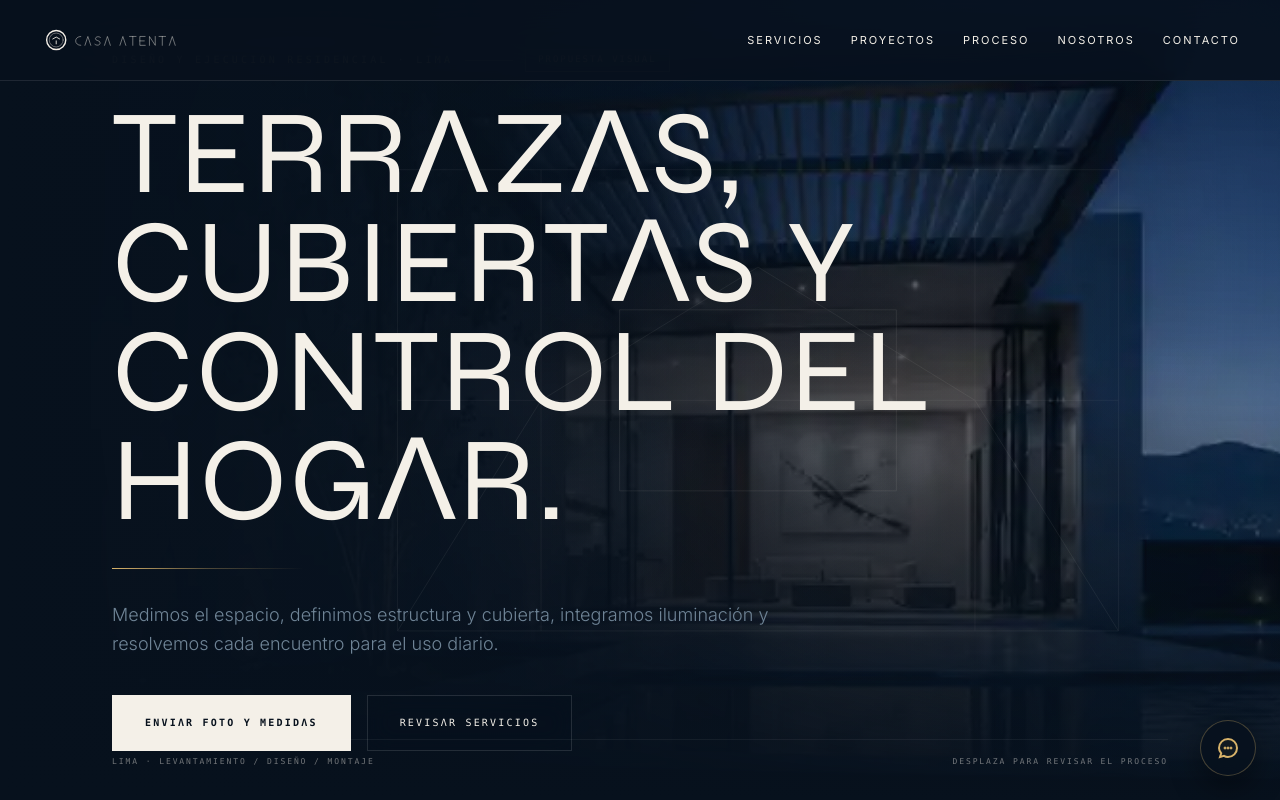
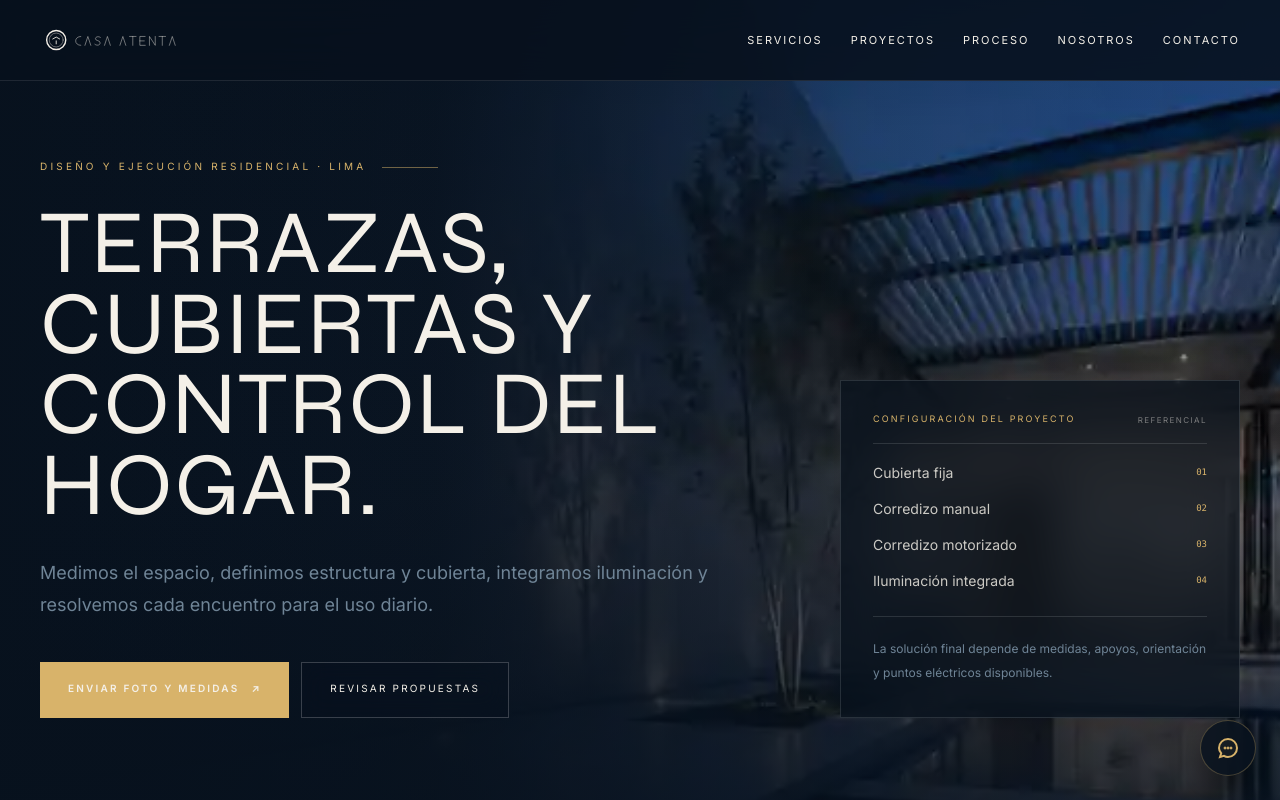
Before and after one commit to aldonovar/casaatenta-web, a Next.js app: page / in a window 1280 px wide. Shown: the top 800 px of the page. Built offline with nearby package versions, Linux system fonts and the light colour scheme.

Commit message:
refactor: rebuild hero as stable architectural experience

```diff
--- a/src/components/HeroSection.tsx
+++ b/src/components/HeroSection.tsx
@@ -1,208 +1,59 @@
-"use client";
-
 import Image from "next/image";
 import Link from "next/link";
-import React, { useLayoutEffect, useRef } from "react";
-import { gsap } from "gsap";
-import { ScrollTrigger } from "gsap/ScrollTrigger";
-import { homeCopy } from "@/data/site";
 import { WHATSAPP_LINK } from "@/constants/contact";
-import { BrandText } from "./BrandText";
 
-gsap.registerPlugin(ScrollTrigger);
+const systems=["Cubierta fija","Corredizo manual","Corredizo motorizado","Iluminación integrada"];
 
-const HERO_IMAGES = [
-  { src: "/media/hero/hero-desktop-01.webp", delay: "0s" },
-  { src: "/media/hero/hero-desktop-02.webp", delay: "6s" },
-  { src: "/media/hero/hero-desktop-03.webp", delay: "12s" },
-] as const;
-
-export const HeroSection: React.FC = () => {
-  const heroRef = useRef<HTMLElement>(null);
-  const visualRef = useRef<HTMLDivElement>(null);
-  const contentRef = useRef<HTMLDivElement>(null);
-  const geometryRef = useRef<SVGSVGElement>(null);
-
-  useLayoutEffect(() => {
-    const root = heroRef.current;
-    if (!root) return;
-
-    const reducedMotion = window.matchMedia("(prefers-reduced-motion: reduce)").matches;
-    const ctx = gsap.context(() => {
-      const revealNodes = gsap.utils.toArray<HTMLElement>("[data-hero-reveal]");
-      const lines = gsap.utils.toArray<SVGGeometryElement>(".hero-geometry-line");
-
-      if (reducedMotion) {
-        gsap.set(revealNodes, { autoAlpha: 1, y: 0 });
-        return;
-      }
-
-      lines.forEach((line) => {
-        const length = line.getTotalLength();
-        gsap.set(line, { strokeDasharray: length, strokeDashoffset: length });
-      });
-
-      gsap
-        .timeline({ defaults: { ease: "power3.out" } })
-        .to(lines, { strokeDashoffset: 0, duration: 1.25, stagger: 0.06, ease: "power2.inOut" })
-        .fromTo(
-          revealNodes,
-          { autoAlpha: 0, y: 28 },
-          { autoAlpha: 1, y: 0, duration: 0.9, stagger: 0.09 },
-          "-=0.7",
-        );
-
-      gsap.to(visualRef.current, {
-        yPercent: 9,
-        scale: 1.035,
-        ease: "none",
-        scrollTrigger: {
-          trigger: root,
-          start: "top top",
-          end: "bottom top",
-          scrub: 0.8,
-        },
-      });
-
-      gsap.to(contentRef.current, {
-        yPercent: -7,
-        autoAlpha: 0.18,
-        ease: "none",
-        scrollTrigger: {
-          trigger: root,
-          start: "top top",
-          end: "bottom 30%",
-          scrub: 0.7,
-        },
-      });
-
-      gsap.to(geometryRef.current, {
-        yPercent: -12,
-        rotate: 2,
-        ease: "none",
-        scrollTrigger: {
-          trigger: root,
-          start: "top top",
-          end: "bottom top",
-          scrub: 0.8,
-        },
-      });
-    }, root);
-
-    return () => ctx.revert();
-  }, []);
-
-  return (
-    <section
-      ref={heroRef}
-      id="hero"
-      aria-labelledby="hero-title"
-      className="relative flex min-h-[760px] h-[100svh] w-full items-center overflow-hidden bg-ca-bg-deep px-6 md:px-16 lg:px-28"
-    >
-      <style>{`
-        @keyframes caHeroCrossfade {
-          0%, 100% { opacity: 0; transform: scale(1.035); }
-          5%, 29% { opacity: 1; transform: scale(1.075); }
-          34% { opacity: 0; transform: scale(1.095); }
-        }
-        @media (prefers-reduced-motion: reduce) {
-          .ca-hero-frame { animation: none !important; }
-          .ca-hero-frame:not(:first-child) { display: none; }
-        }
-      `}</style>
-
-      <div ref={visualRef} className="absolute inset-0 z-0 overflow-hidden" aria-hidden="true">
-        {HERO_IMAGES.map((image, index) => (
-          <div
-            key={image.src}
-            className="ca-hero-frame absolute inset-0 opacity-0 will-change-transform"
-            style={{ animation: "caHeroCrossfade 18s linear infinite", animationDelay: image.delay }}
-          >
-            <Image
-              src={image.src}
-              alt=""
-              fill
-              priority={index === 0}
-              sizes="100vw"
-              className="object-cover object-center"
-            />
-          </div>
-        ))}
+export function HeroSection(){
+  return <section id="hero" aria-labelledby="hero-title" className="relative min-h-[780px] overflow-hidden bg-[#07111d] pt-20 text-ca-text lg:min-h-[900px]">
+    <div className="absolute inset-0">
+      <Image src="/media/hero/hero-desktop-01.webp" alt="Propuesta visual de terraza con estructura, cubierta e iluminación integrada" fill priority sizes="100vw" className="object-cover object-center"/>
+      <div className="absolute inset-0 bg-[linear-gradient(90deg,rgba(7,17,29,.98)_0%,rgba(7,17,29,.92)_34%,rgba(7,17,29,.42)_67%,rgba(7,17,29,.14)_100%)]"/>
+      <div className="absolute inset-0 bg-[linear-gradient(180deg,rgba(7,17,29,.18)_0%,rgba(7,17,29,.08)_55%,rgba(7,17,29,.9)_100%)]"/>
     </div>
 
-      <div className="absolute inset-0 z-[1] bg-gradient-to-r from-ca-bg-deep via-ca-bg-deep/82 to-ca-bg-deep/24" />
-      <div className="absolute inset-0 z-[1] bg-gradient-to-b from-ca-bg-deep/30 via-transparent to-ca-bg-deep" />
-      <div className="absolute inset-0 z-[1] bg-[radial-gradient(circle_at_72%_44%,transparent_0%,rgba(7,17,29,0.18)_36%,var(--color-ca-bg-deep)_100%)]" />
-
-      <div className="pointer-events-none absolute inset-0 z-[2] flex items-center justify-end px-6 md:px-16 lg:px-28">
-        <svg
-          ref={geometryRef}
-          viewBox="0 0 960 640"
-          className="h-auto w-full max-w-[820px] fill-none stroke-ca-text opacity-[0.055] md:opacity-[0.09]"
-          aria-hidden="true"
-        >
-          <rect x="58" y="50" width="844" height="540" strokeWidth="0.7" className="hero-geometry-line" />
-          <path d="M58 320H902" strokeWidth="0.6" className="hero-geometry-line" />
-          <path d="M226 50V590M734 50V590" strokeWidth="0.6" className="hero-geometry-line" />
-          <path d="M58 590L226 320L480 164L734 320L902 590" strokeWidth="0.8" className="hero-geometry-line" />
-          <rect x="318" y="214" width="324" height="212" strokeWidth="1" className="hero-geometry-line" />
-        </svg>
+    <div className="relative z-10 mx-auto grid min-h-[700px] max-w-[1440px] items-end px-6 pb-24 pt-20 lg:grid-cols-12 lg:px-10 lg:pb-28">
+      <div className="lg:col-span-7 lg:pb-16">
+        <div className="mb-7 flex items-center gap-4">
+          <span className="text-[10px] uppercase tracking-[.32em] text-brand-gold">Diseño y ejecución residencial · Lima</span>
+          <span className="h-px w-14 bg-brand-gold/50"/>
         </div>
 
-      <div ref={contentRef} className="relative z-10 mx-auto w-full max-w-7xl">
-        <div className="max-w-5xl">
-          <div data-hero-reveal className="mb-7 flex flex-wrap items-center gap-3">
-            <span className="font-mono text-[10px] uppercase tracking-[0.32em] text-brand-gold">
-              {homeCopy.hero.eyebrow}
-            </span>
-            <span className="h-px w-12 bg-brand-gold/45" />
-            <span className="border border-brand-gold/30 bg-ca-bg-deep/55 px-3 py-1 font-mono text-[9px] uppercase tracking-[0.22em] text-brand-gold backdrop-blur-md">
-              Propuesta visual
-            </span>
-          </div>
-
-          <h1
-            id="hero-title"
-            data-hero-reveal
-            className="max-w-5xl text-5xl font-display font-light uppercase leading-[0.92] tracking-[0.015em] text-ca-text sm:text-7xl md:text-8xl lg:text-[7.4rem]"
-          >
-            <BrandText>{homeCopy.hero.title}</BrandText>
+        <h1 id="hero-title" className="max-w-4xl text-[clamp(3.4rem,7vw,7.8rem)] font-display font-light uppercase leading-[.9] tracking-[-.025em]">
+          Terrazas, cubiertas y control del hogar.
         </h1>
 
-          <div data-hero-reveal className="my-8 h-px w-48 bg-gradient-to-r from-brand-gold via-brand-gold/35 to-transparent" />
-
-          <p
-            data-hero-reveal
-            className="max-w-2xl text-base font-light leading-relaxed text-ca-text-secondary md:text-lg"
-          >
-            {homeCopy.hero.subtitle}
+        <p className="mt-8 max-w-2xl text-base leading-7 text-ca-text-secondary md:text-lg md:leading-8">
+          Medimos el espacio, definimos estructura y cubierta, integramos iluminación y resolvemos cada encuentro para el uso diario.
         </p>
 
-          <div data-hero-reveal className="mt-9 flex w-full flex-col gap-4 sm:w-auto sm:flex-row">
-            <a
-              href={WHATSAPP_LINK}
-              target="_blank"
-              rel="noopener noreferrer"
-              className="inline-flex min-h-14 items-center justify-center border border-ca-text bg-ca-text px-8 py-4 font-mono text-[10px] font-semibold uppercase tracking-[0.22em] text-ca-bg-deep transition-colors duration-300 hover:bg-transparent hover:text-ca-text"
-            >
-              <BrandText>{homeCopy.hero.primaryCta}</BrandText>
+        <div className="mt-10 flex flex-col gap-3 sm:flex-row">
+          <a href={WHATSAPP_LINK} target="_blank" rel="noopener noreferrer" className="inline-flex min-h-14 items-center justify-center bg-brand-gold px-7 text-[10px] font-semibold uppercase tracking-[.22em] text-[#07111d] transition hover:bg-[#e5c98f]">
+            Enviar foto y medidas <span className="ml-3" aria-hidden="true">↗</span>
           </a>
-            <Link
-              href="/servicios"
-              className="inline-flex min-h-14 items-center justify-center border border-ca-border bg-ca-bg-deep/28 px-8 py-4 font-mono text-[10px] uppercase tracking-[0.22em] text-ca-text backdrop-blur-md transition-colors duration-300 hover:border-ca-text/40 hover:bg-ca-text/5"
-            >
-              <BrandText>{homeCopy.hero.secondaryCta}</BrandText>
+          <Link href="/proyectos" className="inline-flex min-h-14 items-center justify-center border border-white/20 bg-[#07111d]/35 px-7 text-[10px] uppercase tracking-[.22em] backdrop-blur-md transition hover:border-white/45 hover:bg-white/5">
+            Revisar propuestas
           </Link>
         </div>
       </div>
+
+      <aside className="mt-14 border border-white/12 bg-[#07111d]/72 p-6 backdrop-blur-xl lg:col-span-4 lg:col-start-9 lg:mb-16 lg:mt-0 lg:p-8" aria-label="Sistemas disponibles">
+        <div className="flex items-center justify-between border-b border-white/12 pb-4">
+          <span className="text-[9px] uppercase tracking-[.24em] text-brand-gold">Configuración del proyecto</span>
+          <span className="text-[8px] uppercase tracking-[.18em] text-ca-text/45">Referencial</span>
+        </div>
+        <ul className="mt-5 space-y-4">
+          {systems.map((item,index)=><li key={item} className="flex items-center justify-between gap-4 text-sm text-ca-text/82"><span>{item}</span><span className="text-[9px] font-mono text-brand-gold">0{index+1}</span></li>)}
+        </ul>
+        <p className="mt-6 border-t border-white/12 pt-5 text-xs leading-6 text-ca-text/50">La solución final depende de medidas, apoyos, orientación y puntos eléctricos disponibles.</p>
+      </aside>
     </div>
 
-      <div className="absolute bottom-8 left-6 right-6 z-10 flex items-center justify-between border-t border-ca-border/45 pt-4 font-mono text-[8px] uppercase tracking-[0.24em] text-ca-text/45 md:left-16 md:right-16 lg:left-28 lg:right-28">
-        <span>Lima · levantamiento / diseño / montaje</span>
-        <span className="hidden sm:inline">Desplaza para revisar el proceso</span>
+    <div className="absolute inset-x-0 bottom-0 z-10 border-t border-white/10 bg-[#07111d]/74 backdrop-blur-md">
+      <div className="mx-auto flex max-w-[1440px] flex-wrap items-center gap-x-7 gap-y-3 px-6 py-4 text-[8px] uppercase tracking-[.2em] text-ca-text/55 lg:px-10">
+        <span>Techos Sol y Sombra</span><span>Terrazas</span><span>Iluminación</span><span>Domótica</span><span>Mantenimiento</span>
       </div>
-    </section>
-  );
-};
-
+    </div>
+  </section>;
+}
 export default HeroSection;
```
Lines whose indentation alone changed are shown as unchanged.
